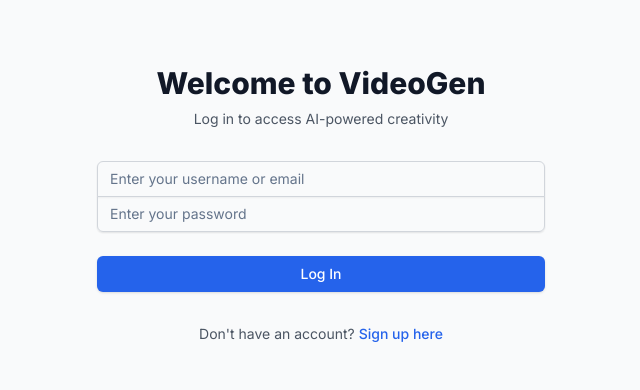
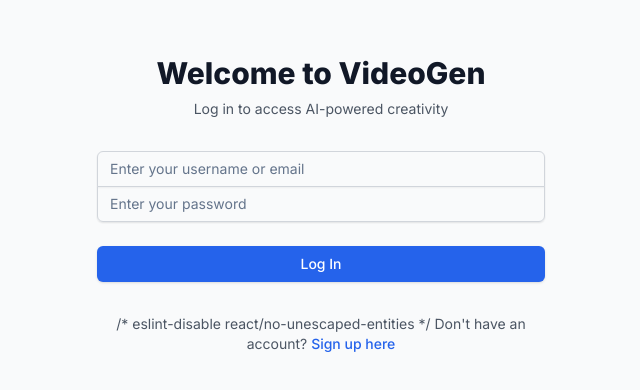
Before and after one commit to sshakya30/videogen, a Next.js app: page / in a window 1280 px wide. Shown: the part 208-598 px from the top of the page, without its empty margins (319-959 px from the left). Built offline with nearby package versions, Linux system fonts and the light colour scheme.

Commit message:
Disabled the ESLint rule for the 76th line

```diff
--- a/app/page.tsx
+++ b/app/page.tsx
@@ -73,6 +73,7 @@
         </form>
         <div className="text-center">
           <p className="mt-2 text-sm text-gray-600">
+          /* eslint-disable react/no-unescaped-entities */
             Don't have an account?{' '}
             <Link href="/signup" className="font-medium text-blue-600 hover:text-blue-500">
               Sign up here
```
